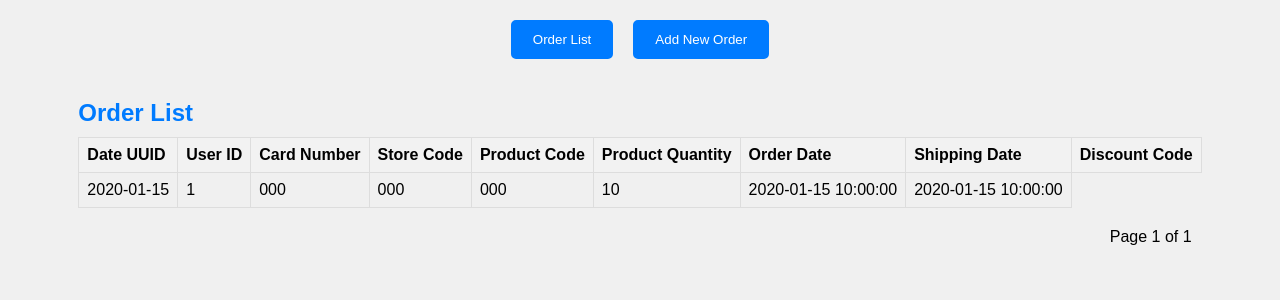
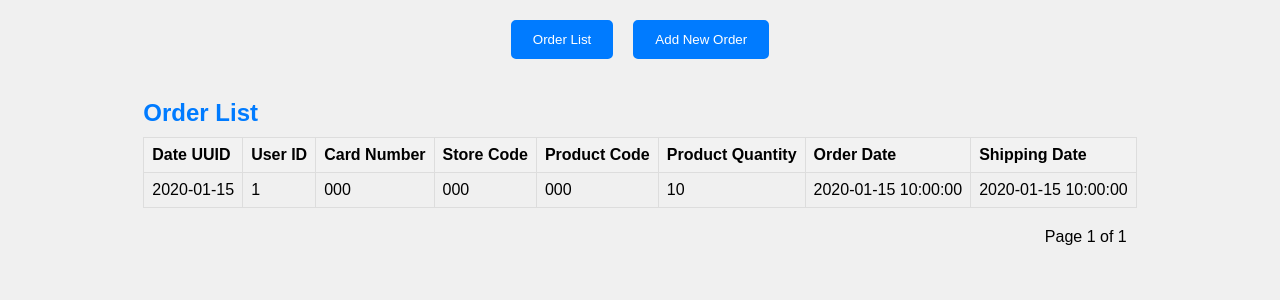
Before and after one commit to wlaa41/Web-App-DevOps-Project, a Flask app: page / in a window 1280 px wide. Shown: the part 48-348 px from the top of the page. Run offline with Flask 3, Linux system fonts and the light colour scheme; tables that the repository leaves empty hold one stand-in row (values such as "Sample post").

Commit message:
removes addition from html file

```diff
--- a/templates/orders.html
+++ b/templates/orders.html
@@ -27,8 +27,6 @@
                         <th>Product Quantity</th>
                         <th>Order Date</th>
                         <th>Shipping Date</th>
-                        <!-- Add a new table header for the "Discount Code" column -->
-                        <th>Discount Code</th>
                     </tr>
                 </thead>
                 <tbody>
```
